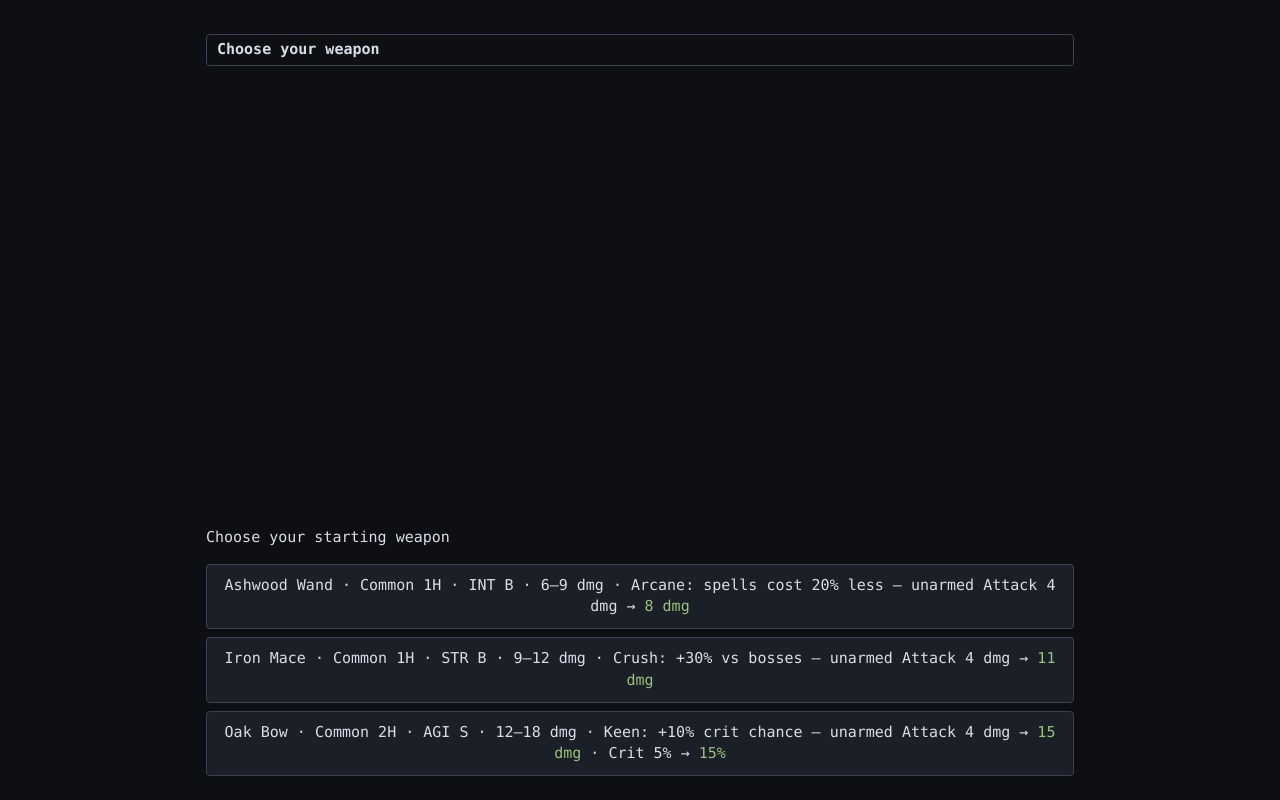
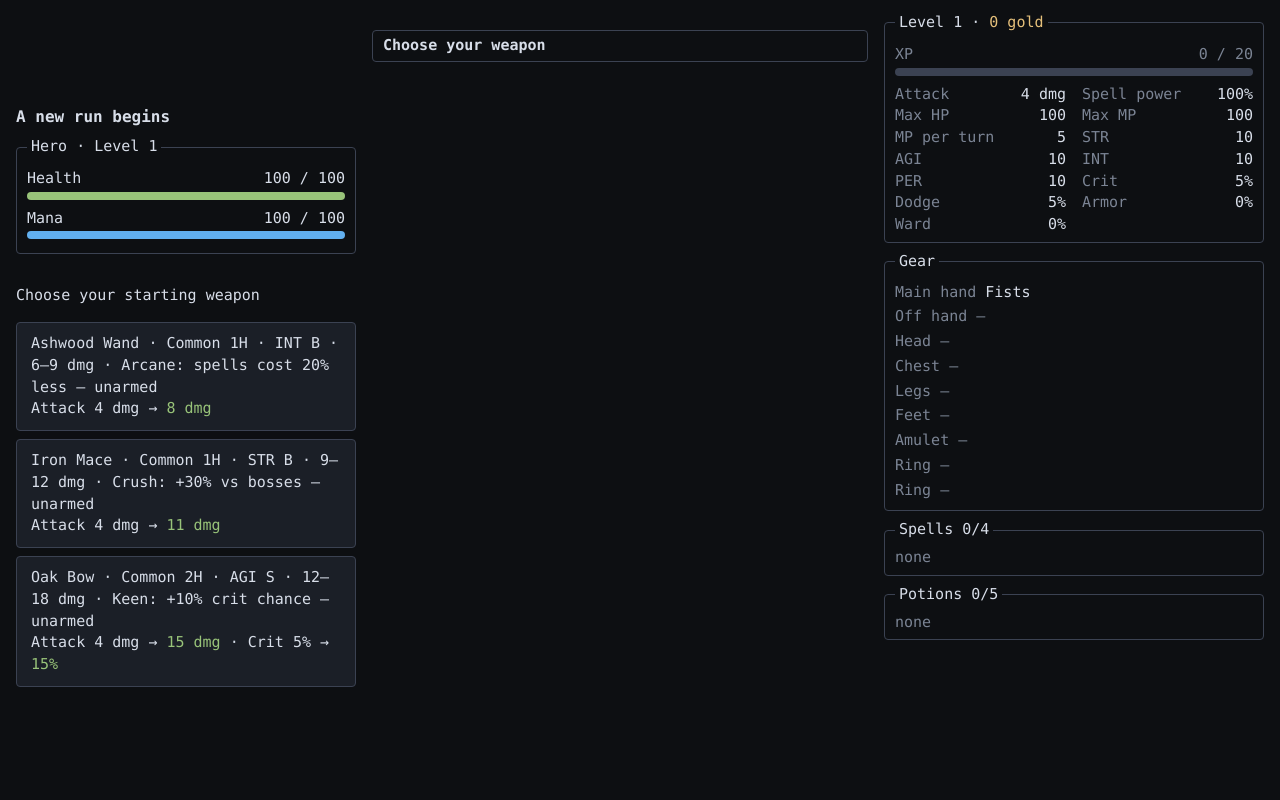
Before and after one commit to ThomasLyy/Text-based-RPG, a website built with Vite: page index.html in a window 1280 px wide. Built offline with nearby package versions, Linux system fonts and the light colour scheme.

Commit message:
3-column layout: hero sheet (stats, gear, spells, potions) left, fight and choices center, hovered comparison and log right; phone keeps one column with a fold-out sheet

```diff
--- a/index.html
+++ b/index.html
@@ -11,12 +11,24 @@
   </head>
   <body>
     <main>
-      <section id="board"></section>
-      <section id="log" aria-live="polite"></section>
-      <section id="prompt">
-        <p id="question"></p>
-        <div id="options"></div>
+      <!-- left on wide screens: everything the hero carries -->
+      <details id="sheet">
+        <summary>Hero sheet</summary>
+        <div id="hero"></div>
+      </details>
+      <!-- center: the fight and the choices, close together -->
+      <section id="center">
+        <section id="board"></section>
+        <section id="prompt">
+          <p id="question"></p>
+          <div id="options"></div>
+        </section>
       </section>
+      <!-- right on wide screens: the hovered choice compared with your gear, then the log -->
+      <aside id="side">
+        <section id="compare"></section>
+        <section id="log" aria-live="polite"></section>
+      </aside>
     </main>
     <script type="module" src="/src/main.ts"></script>
   </body>
--- a/src/game/combat.ts
+++ b/src/game/combat.ts
@@ -2,6 +2,8 @@ import { io, type CombatView } from "./io";
 import { spellName, type KnownSpell } from "./spell";
 import type { Enemy } from "./enemy";
 import { DEFEND_MANA, SET_BONUS, type Player } from "./player";
+import { describe } from "./items";
+import { sheet, spellLine } from "./reward";
 
 export const GOLD_PER_XP = 1.5;
 
@@ -14,8 +16,6 @@ export async function handleTargeting(question: string, enemies: Enemy[]): Promi
 
 // Built from live state on every render, so the screen never lags behind the game.
 export function combatView(player: Player, enemies: Enemy[], title: string): CombatView {
-  const t = player.stats();
-  const pct = (x: number) => `${Math.round(x * 100)}%`;
   const set = player.setWeight();
   return {
     title,
@@ -28,12 +28,15 @@ export function combatView(player: Player, enemies: Enemy[], title: string): Com
         ...(player.poisoned.turns > 0 ? [`Poisoned: ${player.poisoned.damage} for ${player.poisoned.turns} turn${player.poisoned.turns === 1 ? "" : "s"}`] : []),
         ...(set ? [`${SET_BONUS[set].name}: ${SET_BONUS[set].text}`] : []),
       ],
-      weapons: player.weapons().map(([w]) => `${w.name} ${w.min}–${w.max}`).join(" + "),
+      gear: [
+        ["Main hand", player.mainHand ? describe(player.mainHand) : "Fists"],
+        ["Off hand", player.offHand ? describe(player.offHand) : ""],
+        ...(["head", "chest", "legs", "feet", "amulet", "ring1", "ring2"] as const).map((s): [string, string] => [s === "ring1" || s === "ring2" ? "Ring" : s[0].toUpperCase() + s.slice(1), player.armor[s] ? describe(player.armor[s]) : ""]),
+      ],
+      spells: player.spells.map((k) => spellLine(player, k)),
+      potions: player.potions.map(describe),
     },
-    stats: [
-      ["STR", t.strength], ["AGI", t.agility], ["INT", t.intelligence], ["PER", t.perception],
-      ["Crit", pct(player.critChance())], ["Dodge", pct(player.dodgeChance())], ["Armor", `${player.armorPct()}%`], ["Ward", `${player.wardPct()}%`],
-    ],
+    stats: sheet(player).map(([label, value, unit]) => [label, `${value}${unit}`]), // the same numbers the comparisons use
   };
 }
 
--- a/src/game/game.ts
+++ b/src/game/game.ts
@@ -73,7 +73,7 @@ export interface RunSummary {
 }
 
 export async function gameLoop(player: Player): Promise<RunSummary> {
-  io.snapshot = null; // no board until the first fight (and none left over from the last run)
+  io.snapshot = () => combatView(player, [], "A new run begins"); // the hero sheet from the start, no enemies left over from the last run
   if (!player.mainHand) await chooseStarter(player); // already armed: a test set the build
   let kills = 0;
   let floor = 1;
--- a/src/game/io.ts
+++ b/src/game/io.ts
@@ -2,7 +2,12 @@
 export interface CombatView {
   title: string;
   enemies: { name: string; health: number; maxHealth: number; intent: string; status: string[] }[];
-  player: { health: number; maxHealth: number; mana: number; maxMana: number; level: number; xp: number; xpNext: number; gold: number; status: string[]; weapons: string };
+  player: {
+    health: number; maxHealth: number; mana: number; maxMana: number; level: number; xp: number; xpNext: number; gold: number; status: string[];
+    gear: [string, string][]; // [slot, item description or ""]
+    spells: string[];
+    potions: string[];
+  };
   stats: [string, string | number][];
 }
 
--- a/src/main.ts
+++ b/src/main.ts
@@ -1,5 +1,6 @@
 import { io, type CombatView } from "./game/io";
-import { Player } from "./game/player";
+import { POUCH_SIZE, Player } from "./game/player";
+import { SPELLBOOK_SIZE } from "./game/spell";
 import { gameLoop } from "./game/game";
 
 const $ = (id: string) => document.getElementById(id)!;
@@ -23,19 +24,27 @@ io.print = (msg) => {
   stick();
 };
 
-io.ask = (question, options, disabled) =>
+// Wide screens: the hovered or focused choice, compared in full with what you wear.
+const showCompare = (detail?: string) => void ($("compare").innerHTML = detail ? markup(detail) : "");
+
+io.ask = (question, options, disabled, details) =>
   new Promise((resolve) => {
     if (io.snapshot) io.render(io.snapshot());
     $("question").textContent = question;
+    showCompare();
     $("options").replaceChildren(
       ...options.map((label, i) => {
         const b = document.createElement("button");
         b.innerHTML = markup(label);
         b.disabled = disabled?.[i] ?? false;
+        if (label.includes("\n") || label.length > 40) b.classList.add("wide"); // item choices get a full row
+        b.onmouseenter = b.onfocus = () => showCompare(details?.[i]);
+        b.onmouseleave = b.onblur = () => showCompare();
         b.onclick = () => {
           $("question").textContent = "";
           $("options").replaceChildren();
-          io.print(`[dim]> ${label}[/]`);
+          showCompare();
+          io.print(`[dim]> ${label.split("\n")[0]}[/]`);
           resolve(i);
         };
         return b;
@@ -44,11 +53,13 @@ io.ask = (question, options, disabled) =>
     stick();
   });
 
+const row = (name: string, value: string) => `<div class="line"><span class="dim">${name}</span><span>${value}</span></div>`;
+
 io.render = (v: CombatView) => {
   const p = v.player;
   $("board").innerHTML = `
     <h1>${markup(v.title)}</h1>
-    <fieldset><legend>Enemies</legend>
+    ${v.enemies.length ? `<fieldset><legend>Enemies</legend>
       ${v.enemies
         .map((e) =>
           e.health > 0
@@ -56,22 +67,40 @@ io.render = (v: CombatView) => {
             : `<div class="unit dim">${e.name} — defeated</div>`,
         )
         .join("")}
-    </fieldset>
-    <fieldset><legend>Hero · Level ${p.level} · <span class="yellow">${p.gold} gold</span></legend>
+    </fieldset>` : ""}
+    <fieldset><legend>Hero · Level ${p.level}</legend>
       <div class="unit"><div class="line"><span>Health</span><span>${p.health} / ${p.maxHealth}</span></div>${bar(p.health, p.maxHealth, "green")}</div>
       <div class="unit"><div class="line"><span>Mana</span><span>${p.mana} / ${p.maxMana}</span></div>${bar(p.mana, p.maxMana, "blue")}</div>
+      ${p.status.length ? `<div class="yellow">${p.status.map(markup).join(" · ")}</div>` : ""}
+    </fieldset>`;
+  $("hero").innerHTML = `
+    <fieldset><legend>Level ${p.level} · <span class="yellow">${p.gold} gold</span></legend>
       <div class="unit"><div class="line dim"><span>XP</span><span>${p.xp} / ${p.xpNext}</span></div>${bar(p.xp, p.xpNext, "cyan")}</div>
-      <div class="dim">${markup(p.weapons)}</div>
-      <div class="line stats">${v.stats.map(([n, val]) => `<span><span class="dim">${n}</span> ${val}</span>`).join("")}</div>
-      ${p.status.length ? `<div class="yellow">${p.status.map(markup).join(" · ")}</div>` : ""}
+      <div class="grid">${v.stats.map(([n, val]) => row(n, String(val))).join("")}</div>
+    </fieldset>
+    <fieldset><legend>Gear</legend>
+      ${p.gear.map(([slot, item]) => `<div class="item"><span class="dim">${slot}</span> ${item ? markup(item) : '<span class="dim">—</span>'}</div>`).join("")}
+    </fieldset>
+    <fieldset><legend>Spells ${p.spells.length}/${SPELLBOOK_SIZE}</legend>
+      ${p.spells.map((s) => `<div class="item">${markup(s)}</div>`).join("") || '<div class="dim">none</div>'}
+    </fieldset>
+    <fieldset><legend>Potions ${p.potions.length}/${POUCH_SIZE}</legend>
+      ${p.potions.map((s) => `<div class="item">${markup(s)}</div>`).join("") || '<div class="dim">none</div>'}
     </fieldset>`;
   stick();
 };
+
+// The sheet is a column on wide screens (always open) and a fold-out on phones.
+const wide = matchMedia("(min-width: 1000px)");
+const fitSheet = () => (($("sheet") as HTMLDetailsElement).open = wide.matches);
+wide.addEventListener("change", fitSheet);
+fitSheet();
 
 async function runForever() {
   for (;;) {
     $("log").replaceChildren();
     $("board").replaceChildren();
+    $("hero").replaceChildren();
     await gameLoop(new Player());
     await io.ask("Run over", ["New run"]);
   }
--- a/src/style.css
+++ b/src/style.css
@@ -21,14 +21,39 @@ body {
   font: 15px/1.45 ui-monospace, "Cascadia Mono", Consolas, monospace;
 }
 
+/* Phone: one column, one screen like an app; only the log (and an opened sheet) scroll. */
 main {
   max-width: 900px;
   margin: 0 auto;
-  padding: 16px;
+  padding: 12px 16px;
   display: flex;
   flex-direction: column;
-  gap: 12px;
-  height: 100dvh; /* one screen, like an app: only the log scrolls */
+  gap: 10px;
+  height: 100dvh;
+}
+#center { display: flex; flex-direction: column; gap: 8px; flex-shrink: 0; }
+#side { display: contents; }
+#compare { display: none; }
+#sheet { order: 3; flex-shrink: 0; }
+#sheet[open] #hero { max-height: 45dvh; overflow-y: auto; }
+#sheet summary { cursor: pointer; color: var(--muted); }
+
+/* Wide screens: hero sheet | fight and choices | comparison and log. Each column scrolls on its own. */
+@media (min-width: 1000px) {
+  main {
+    max-width: 1500px;
+    display: grid;
+    grid-template-columns: minmax(260px, 340px) minmax(0, 1fr) minmax(280px, 380px);
+    grid-template-rows: minmax(0, 1fr);
+    gap: 16px;
+  }
+  main > * { min-height: 0; overflow-y: auto; }
+  #sheet summary { display: none; }
+  #sheet[open] #hero { max-height: none; }
+  #center { justify-content: safe center; }
+  #side { display: flex; flex-direction: column; gap: 12px; overflow: hidden; }
+  #compare { display: block; white-space: pre-line; flex-shrink: 0; max-height: 50%; overflow-y: auto; }
+  #compare:not(:empty) { border: 1px solid var(--blue); border-radius: 4px; padding: 8px 10px; }
 }
 
 fieldset { border: 1px solid var(--border); border-radius: 4px; margin: 0 0 8px; padding: 6px 10px; min-width: 0; }
@@ -37,7 +62,8 @@ legend { padding: 0 4px; }
 h1 { font-size: 1rem; margin: 0 0 8px; }
 .unit { margin: 4px 0 8px; }
 .line { display: flex; justify-content: space-between; gap: 8px; }
-.stats { justify-content: flex-start; gap: 16px; flex-wrap: wrap; margin-top: 4px; }
+.grid { display: grid; grid-template-columns: 1fr 1fr; column-gap: 16px; }
+.item { margin: 3px 0; }
 .intent { color: var(--yellow); margin-top: 2px; }
 .track { height: 8px; background: var(--border); border-radius: 4px; overflow: hidden; margin-top: 2px; }
 .fill { height: 100%; transition: width 0.25s; }
@@ -46,10 +72,9 @@ h1 { font-size: 1rem; margin: 0 0 8px; }
 .fill.blue { background: var(--blue); }
 .fill.cyan { background: var(--cyan); }
 
-#board { flex-shrink: 0; }
 #log { flex: 1; min-height: 4em; white-space: pre-wrap; overflow-y: auto; }
 
-#prompt { flex-shrink: 0; padding-bottom: 8px; }
+#prompt { padding-bottom: 8px; }
 #question:empty { display: none; }
 #options { display: flex; flex-wrap: wrap; gap: 8px; }
 button {
@@ -61,7 +86,10 @@ button {
   padding: 10px 14px;
   min-height: 44px;
   cursor: pointer;
+  white-space: pre-line; /* item choices: description, then what changes */
+  text-align: left;
 }
+button.wide { flex-basis: 100%; }
 button:hover:not(:disabled), button:focus-visible { border-color: var(--blue); }
 button:disabled { opacity: 0.45; cursor: not-allowed; }
 
```
